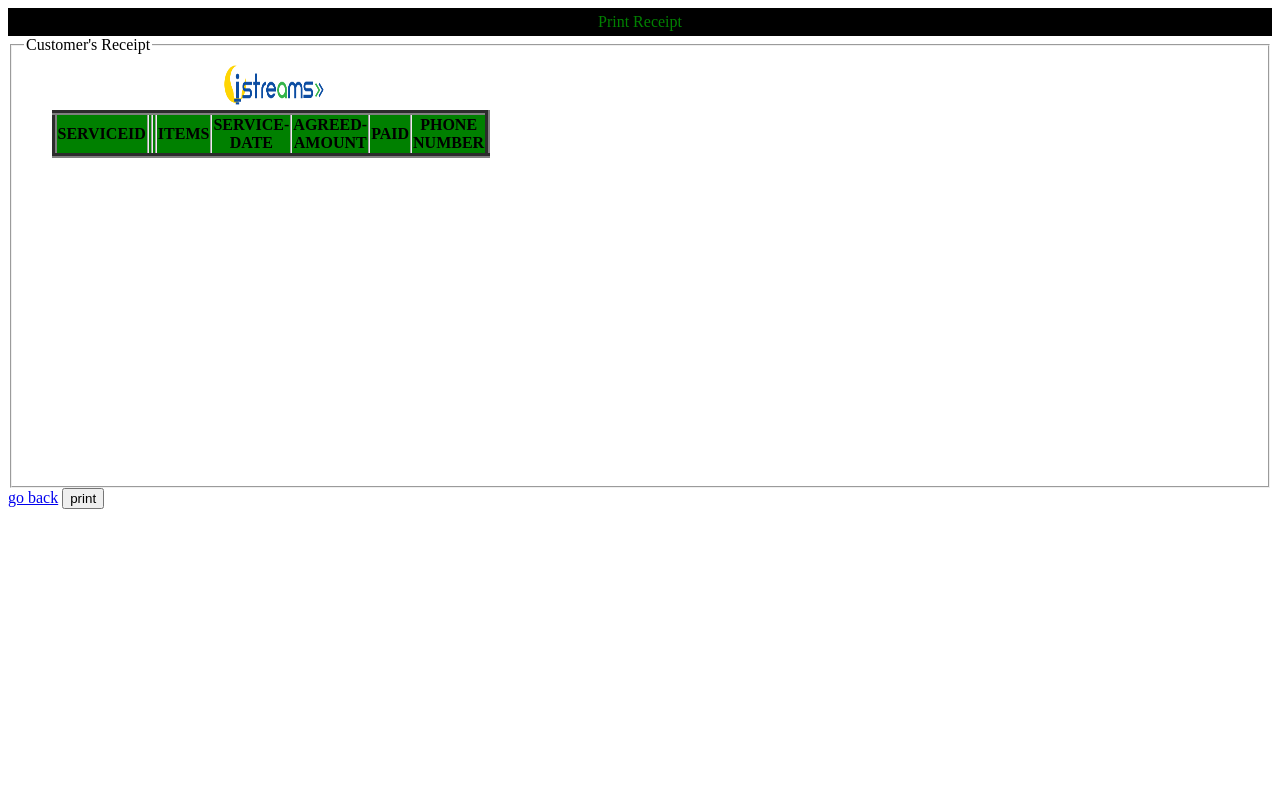
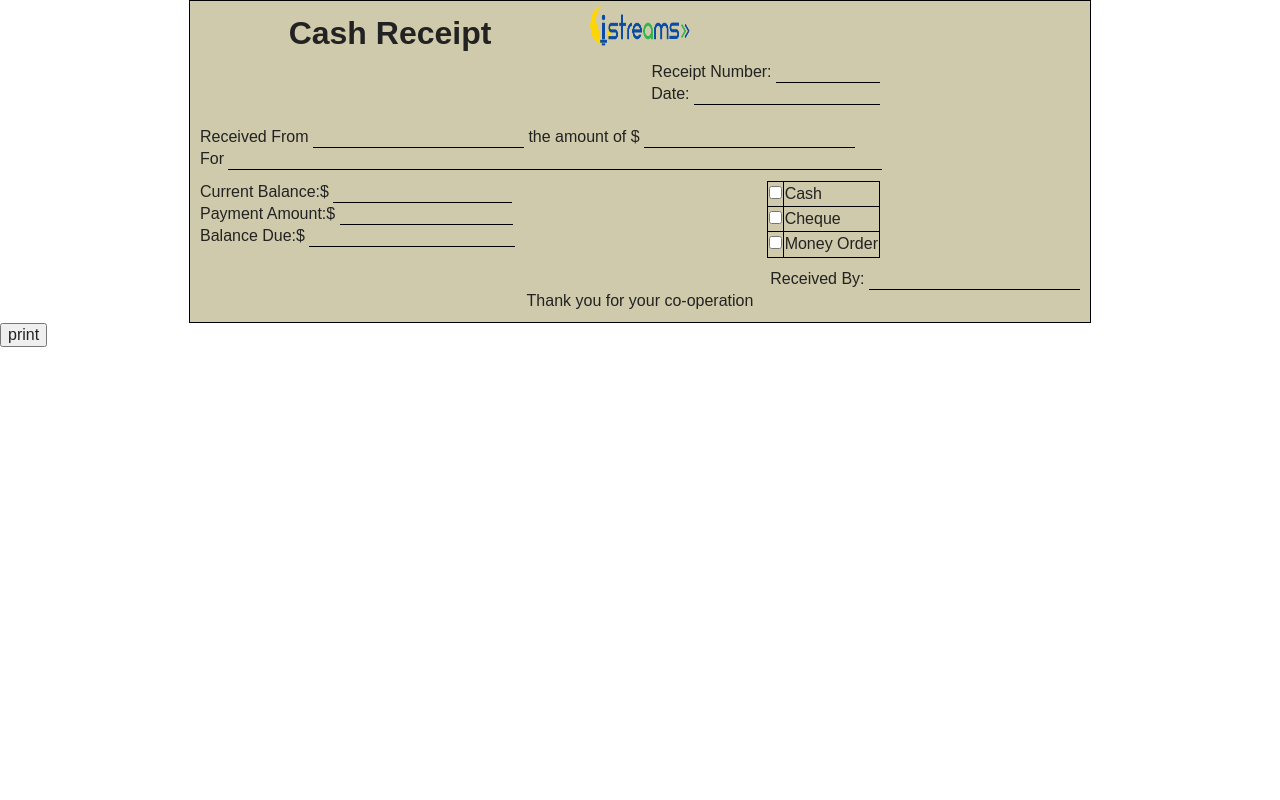
Before and after one commit to mugabekinnocet/wms_4istreams, a PHP site: page /receipt.php in a window 1280 px wide. Run offline with PHP 8.4, Linux system fonts and the light colour scheme; data that the repository does not hold is empty; some libraries are stand-ins or nearby versions.

Commit message:
emmah ckeck that receipt

```diff
--- /dev/null
+++ b/css/main.css
@@ -0,0 +1,396 @@
+/*
+ * HTML5 Boilerplate
+ *
+ * What follows is the result of much research on cross-browser styling.
+ * Credit left inline and big thanks to Nicolas Gallagher, Jonathan Neal,
+ * Kroc Camen, and the H5BP dev community and team.
+ */
+
+/* ==========================================================================
+   Base styles: opinionated defaults
+   ========================================================================== */
+
+html,
+button,
+input,
+select,
+textarea {
+    color: #222;
+}
+
+body {
+    font-size: 1em;
+    line-height: 1.4;
+}
+
+/*
+ * Remove text-shadow in selection highlight: h5bp.com/i
+ * These selection rule sets have to be separate.
+ * Customize the background color to match your design.
+ */
+
+::-moz-selection {
+    background: #b3d4fc;
+    text-shadow: none;
+}
+
+::selection {
+    background: #b3d4fc;
+    text-shadow: none;
+}
+
+/*
+ * A better looking default horizontal rule
+ */
+
+hr {
+    display: block;
+    height: 1px;
+    border: 0;
+    border-top: 1px solid #ccc;
+    margin: 1em 0;
+    padding: 0;
+}
+
+/*
+ * Remove the gap between images and the bottom of their containers: h5bp.com/i/440
+ */
+
+img {
+    vertical-align: middle;
+}
+
+/*
+ * Remove default fieldset styles.
+ */
+
+fieldset {
+    border: 0;
+    margin: 0;
+    padding: 0;
+}
+
+/*
+ * Allow only vertical resizing of textareas.
+ */
+
+textarea {
+    resize: vertical;
+}
+
+/* ==========================================================================
+   Chrome Frame prompt
+   ========================================================================== */
+
+.chromeframe {
+    margin: 0.2em 0;
+    background: #ccc;
+    color: #000;
+    padding: 0.2em 0;
+}
+
+/* ==========================================================================
+   Author's custom styles
+   ========================================================================== */
+
+
+.cash-receipt {
+    font-size: 2em;
+    margin: 0.3em 0;
+    font-weight: bold;
+    float: left;
+    text-align: center;
+    width: 400px;
+}
+
+.clear {
+    clear: both;
+}
+
+.container {
+    width: 900px;
+    border: 1px solid #000;
+    background: #CFCAAB;
+    margin: 0 auto;
+}
+
+.content {
+    padding: 10px;
+}
+
+.header {
+    width: 700px;
+}
+
+.left {
+    float: left;
+}
+
+.right {
+    float: right;
+}
+
+.medium {
+    width: 280px;
+    float: left;
+    padding: 10px;
+}
+
+.money {
+    width: 350px;
+}
+
+.no-style {
+    background: #CFCAAB;
+    border: none;
+    border-bottom: 1px solid #000;
+
+}
+.input-receipt-no {
+    width: 100px;
+}
+
+.input-date {
+    width: 182px;
+}
+
+.input-current {
+    width:;
+}
+
+.input-for {
+    width: 650px;
+}
+
+.input-payment {
+    width: 169px;
+}
+.input-balance{
+    width: 175px;
+}
+
+.input-due {
+    width: 202px;
+}
+
+.input-received-from {
+    width: 275px;
+}
+
+.input-amount {
+    width: 170px;
+}
+
+.payment {
+    margin: 10px 0;
+    width: 680px;
+    height: 77px;
+}
+
+.submit {
+    margin-top: 10px;
+}
+
+tr td {
+    border: 1px solid #000;
+}
+
+
+
+
+
+
+
+/* ==========================================================================
+   Helper classes
+   ========================================================================== */
+
+/*
+ * Image replacement
+ */
+
+.ir {
+    background-color: transparent;
+    border: 0;
+    overflow: hidden;
+    /* IE 6/7 fallback */
+    *text-indent: -9999px;
+}
+
+.ir:before {
+    content: "";
+    display: block;
+    width: 0;
+    height: 150%;
+}
+
+/*
+ * Hide from both screenreaders and browsers: h5bp.com/u
+ */
+
+.hidden {
+    display: none !important;
+    visibility: hidden;
+}
+
+/*
+ * Hide only visually, but have it available for screenreaders: h5bp.com/v
+ */
+
+.visuallyhidden {
+    border: 0;
+    clip: rect(0 0 0 0);
+    height: 1px;
+    margin: -1px;
+    overflow: hidden;
+    padding: 0;
+    position: absolute;
+    width: 1px;
+}
+
+/*
+ * Extends the .visuallyhidden class to allow the element to be focusable
+ * when navigated to via the keyboard: h5bp.com/p
+ */
+
+.visuallyhidden.focusable:active,
+.visuallyhidden.focusable:focus {
+    clip: auto;
+    height: auto;
+    margin: 0;
+    overflow: visible;
+    position: static;
+    width: auto;
+}
+
+/*
+ * Hide visually and from screenreaders, but maintain layout
+ */
+
+.invisible {
+    visibility: hidden;
+}
+
+/*
+ * Clearfix: contain floats
+ *
+ * For modern browsers
+ * 1. The space content is one way to avoid an Opera bug when the
+ *    `contenteditable` attribute is included anywhere else in the document.
+ *    Otherwise it causes space to appear at the top and bottom of elements
+ *    that receive the `clearfix` class.
+ * 2. The use of `table` rather than `block` is only necessary if using
+ *    `:before` to contain the top-margins of child elements.
+ */
+
+.clearfix:before,
+.clearfix:after {
+    content: " "; /* 1 */
+    display: table; /* 2 */
+}
+
+.clearfix:after {
+    clear: both;
+}
+
+/*
+ * For IE 6/7 only
+ * Include this rule to trigger hasLayout and contain floats.
+ */
+
+.clearfix {
+    *zoom: 1;
+}
+
+/* ==========================================================================
+   EXAMPLE Media Queries for Responsive Design.
+   These examples override the primary ('mobile first') styles.
+   Modify as content requires.
+   ========================================================================== */
+
+@media only screen and (min-width: 35em) {
+    /* Style adjustments for viewports that meet the condition */
+}
+
+@media print,
+       (-o-min-device-pixel-ratio: 5/4),
+       (-webkit-min-device-pixel-ratio: 1.25),
+       (min-resolution: 120dpi) {
+    /* Style adjustments for high resolution devices */
+}
+
+/* ==========================================================================
+   Print styles.
+   Inlined to avoid required HTTP connection: h5bp.com/r
+   ========================================================================== */
+
+@media print {
+    * {
+        background: transparent !important;
+        color: #000 !important; /* Black prints faster: h5bp.com/s */
+        box-shadow: none !important;
+        text-shadow: none !important;
+    }
+
+    a,
+    a:visited {
+        text-decoration: underline;
+    }
+
+    a[href]:after {
+        content: " (" attr(href) ")";
+    }
+
+    abbr[title]:after {
+        content: " (" attr(title) ")";
+    }
+
+    /*
+     * Don't show links for images, or javascript/internal links
+     */
+
+    .ir a:after,
+    a[href^="javascript:"]:after,
+    a[href^="#"]:after {
+        content: "";
+    }
+
+    pre,
+    blockquote {
+        border: 1px solid #999;
+        page-break-inside: avoid;
+    }
+
+    thead {
+        display: table-header-group; /* h5bp.com/t */
+    }
+
+    tr,
+    img {
+        page-break-inside: avoid;
+    }
+
+    img {
+        max-width: 100% !important;
+    }
+
+    @page {
+        margin: 0.5cm;
+    }
+
+    p,
+    h2,
+    h3 {
+        orphans: 3;
+        widows: 3;
+    }
+
+    h2,
+    h3 {
+        page-break-after: avoid;
+    }
+	#last{
+		color:blue !important;
+
+	}
+}
--- a/finance.php
+++ b/finance.php
@@ -9,6 +9,7 @@ if (!isset($_SESSION['username'])) {
 <html>
 	<head>
 		<title>
+			finance page
 		</title>
 	</head>
 	<style>
@@ -41,9 +42,7 @@ if (!isset($_SESSION['username'])) {
 	<form action="finance.php" method="get">
 		<table>
 			<tr>
-				<td>Customer's Names
-				<td><input type="text" name="serviceId" placeholder="please enter customers names" 	required></td>
-				<td><input type="submit" value="search"></td>
+
 				<?php
 require("opendbo.php");
 
--- a/receipt.php
+++ b/receipt.php
@@ -1,16 +1,10 @@
-<html>
-<style>
-#page {
-    background-color:black;
-    color:green;
-    text-align:center;
-    padding:5px;
-}
-</style>
+<!DOCTYPE html>
+<!--[if lt IE 7]>      <html class="no-js lt-ie9 lt-ie8 lt-ie7"> <![endif]-->
+<!--[if IE 7]>         <html class="no-js lt-ie9 lt-ie8"> <![endif]-->
+<!--[if IE 8]>         <html class="no-js lt-ie9"> <![endif]-->
+<!--[if gt IE 8]><!--> <html class="no-js"> <!--<![endif]-->
     <head>
-    <title>istreams receipt</title>
-</head>
- <body >
+	 <title>receipt</title>
 		<script type="text/javascript">
         function PrintDiv() {
            var divToPrint = document.getElementById('divToPrint');
@@ -20,67 +14,107 @@
             popupWin.document.close();
                 }
      </script>
-   </head>
+	 <div id="divToPrint" >
+        <meta charset="utf-8">
+        <meta http-equiv="X-UA-Compatible" content="IE=edge,chrome=1">
+        <title></title>
+        <meta name="description" content="">
+        <meta name="viewport" content="width=device-width">
 
-		<div id="page">
-		<?php
-		echo "Print Receipt";
-		?>
-		</div>
-                            <div id="divToPrint" >
-							<fieldset>
-							<legend>Customer's Receipt</legend>
-						<form id="test">
-               <div style="width:500px;height:400px;background-color:white;">
-                  <center><img src="istrm.png" width="100" height="50"></center>
-	<?php
-	require("opendbo.php");
-	$execute = mysql_query("SELECT *  FROM user WHERE $phone ='phone'");
-	echo "<table style='border-style:groove; border-width:5px; color:#960; border-collapse:collapse; width:65%;margin-left:5.5%;background-color: white;'>
-<tr style='background-color: green; color:black;'>
-<th style='border-style:groove; border-width:2px;'>SERVICEID</th>
-<th style='border-style:groove; border-width:2px;'FIRST NAME</th>
-<th style='border-style:groove; border-width:2px;'LAST NAME</th>
-<th style='border-style:groove; border-width:2px;'>ITEMS</th>
-<th style='border-style:groove; border-width:2px;'>SERVICE-DATE</th>
-<th style='border-style:groove; border-width:2px;'>AGREED-AMOUNT</th>
-<th style='border-style:groove; border-width:2px;'>PAID</th>
-<th style='border-style:groove; border-width:2px;'>PHONE NUMBER</th>
+        <!-- Place favicon.ico and apple-touch-icon.png in the root directory -->
 
-</tr>";
-while($row = mysql_fetch_array($execute))
-  {
-echo "
-  <tr>
-  <td  style='border-style:groove; border-width:2px;' >" . $row['serviceId'] . "</td>
-   <td style='border-style:groove; border-width:2px;'>" . $row['firstname'] . "</td>
-   <td style='border-style:groove; border-width:2px;'>" . $row['lastname'] . "</td>
-   <td style='border-style:groove; border-width:2px;'>" . $row['items'] . "</td>
-   <td style='border-style:groove; border-width:2px;'>" . $row['servicedate'] . "</td>
-   <td style='border-style:groove; border-width:2px;'>" . $row['agreedamount'] . "</td>
-   <td style='border-style:groove; border-width:2px;'>" . $row['paid'] . "</td>
-    <td style='border-style:groove; border-width:2px;'>" . $row['phone'] . "</td>
-   ";
-   ?>
-   <?php
-  echo "</tr>";
-  }
-echo "</table>";
+        <link rel="stylesheet" href="css/normalize.css">
+        <link rel="stylesheet" href="css/main.css">
+        <script src="js/vendor/modernizr-2.6.2.min.js"></script>
 
 
-?>
+    </head>
+    <body>
+        <!--[if lt IE 7]>
+            <p class="chromeframe">You are using an <strong>outdated</strong> browser. Please <a href="http://browsehappy.com/">upgrade your browser</a> or <a href="http://www.google.com/chromeframe/?redirect=true">activate Google Chrome Frame</a> to improve your experience.</p>
+        <![endif]-->
+
+        <!-- Add your site or application content here -->
+
+
+        <form method="POST" action="receipt.php" class="container">
+
+            <div class="header">
+				<img src="istrm.png" width="100" height="50">
+                <div class="cash-receipt left">Cash Receipt</div>
+				 <div class="medium left">
+                    <div class="right">
+                        <label for="receipt-no">Receipt Number:</label>
+                        <input class="no-style input-receipt-no" id="receipt-no" type="text">
+                    </div>
+                    <div class="right">
+                        <label for="date">Date:</label>
+                        <input class="no-style input-date" id="date" type="text">
                     </div>
                 </div>
-			</fieldset>
+                <div class="clear"></div>
+            </div>
+            <div class="content">
                 <div>
-			<a href="finance.php">go back</a>
-                <input type="button" value="print" onclick="PrintDiv();" />
+                    <label for="received-from">Received From</label>
+                    <input type="text" class="no-style id="received-from" input-received-from">
+                    <label for="amount">the amount of $</label>
+                    <input type="text" class="no-style id="amount" input-amount">
                 </div>
+                <div>
+                    <label for="for">For</label>
+                    <input type="text" id="for" class="no-style input-for">
+                </div>
+                <div class="payment">
+                    <div class="money left">
+                        <span class="left">
+                            <label for="balance">Current Balance:$</label>
+                            <input type="text" class="no-style input-balance" id="balance">
+                        </span>
+                        <span class="left">
+                            <label for="payment">Payment Amount:$</label>
+                            <input type="text" class="no-style input-payment" id="payment">
+                        </span>
+                        <span class="clear">
+                            <label for="due">Balance Due:$ <label>
+                            <input type="text" class="no-style input-due" id="due">
+                        </span>
+                    </div>
+                    <table class="right">
+                        <tr>
+                            <td><input type="checkbox" id="cash" value="cash"></td>
+                            <td><label for="cash">Cash</label></td>
+                        <tr>
+                            <td><input type="checkbox" value="cheque"></td>
+                            <td><label for="cheque">Cheque<label></td>
+                        <tr>
+                            <td><input id="money-order" type="checkbox" value="money-order"></td>
+                            <td><label for="money-order">Money Order</label></td>
+                        </tr>
                     </table>
+                </div>
+            <div class="clear right">
+                <label for="received">Received By:</label>
+                <input id="received" type="text" class="no-style">
+
+            </div><br>
+			<center><div id="last">
+				Thank you for your co-operation
+			</div>
+			</div>
         </form>
+
+
+        <script src="//ajax.googleapis.com/ajax/libs/jquery/1.9.1/jquery.min.js"></script>
+        <script>window.jQuery || document.write('<script src="js/vendor/jquery-1.9.1.min.js"><\/script>')</script>
+        <script src="js/plugins.js"></script>
+        <script src="js/main.js"></script>
+
+
 
 
 
    </body>
+   <input type="button" value="print" onclick="PrintDiv();" />
 
 </html>
```
Also changed, not shown: deletingform2.php (added, +12 -0 lines), search.php (added, +10 -0 lines), css/normalize.css (added), images/screenshot-small.jpg. Lines whose indentation alone changed are shown as unchanged.
